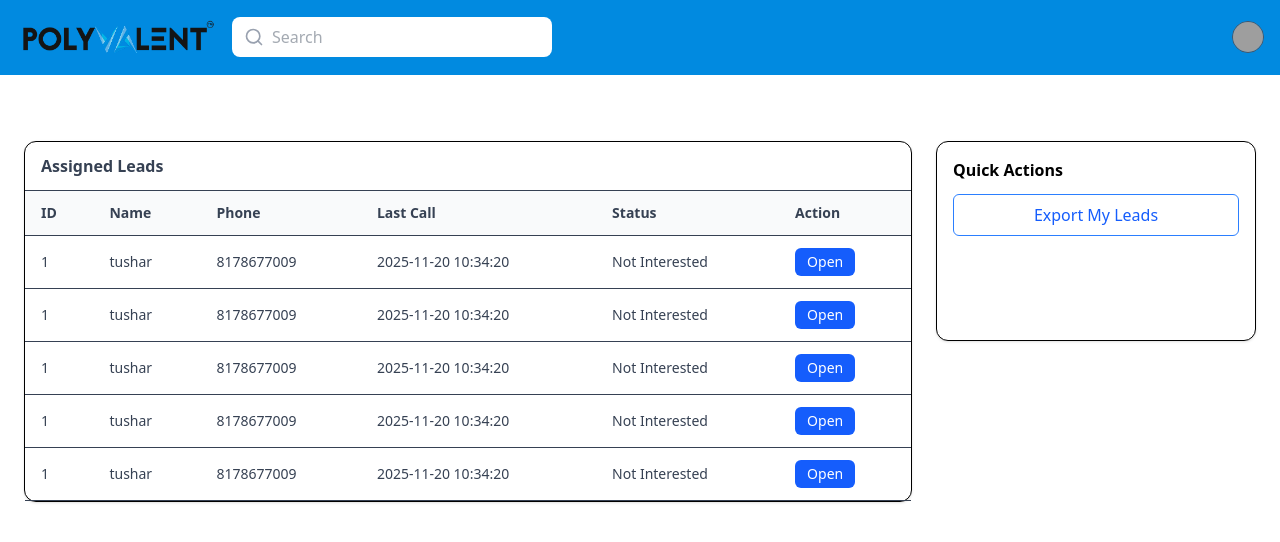
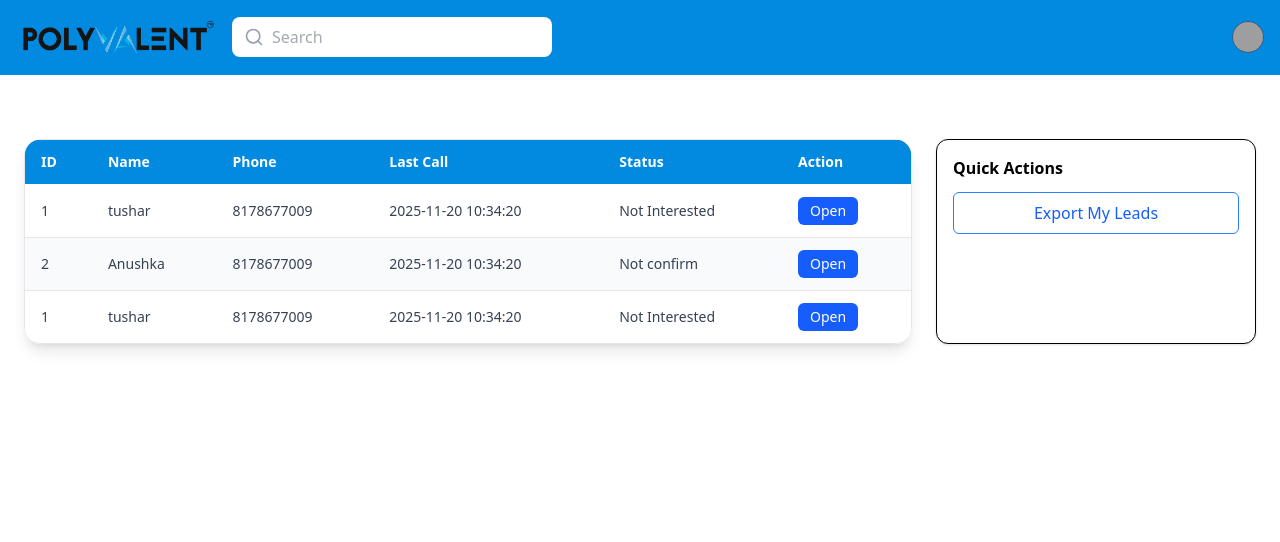
Before and after one commit to TusharKumarpolyvalent/CRM_FRONTEND, a React app: page /agent/dashboard in a window 1280 px wide. Shown: the top 542 px of the page. Built offline with nearby package versions, Linux system fonts and the light colour scheme; grey boxes are pictures that could not be loaded; the HTML template or start-up script is replaced by a standard one.

Commit message:
add capaign

```diff
--- a/package.json
+++ b/package.json
@@ -14,6 +14,7 @@
   "dependencies": {
     "@reduxjs/toolkit": "^2.10.1",
     "@tailwindcss/vite": "^4.1.17",
+    "axios": "^1.13.2",
     "framer-motion": "^12.23.24",
     "lucide-react": "^0.554.0",
     "react": "^19.2.0",
--- /dev/null
+++ b/src/components/AddCampaign.jsx
@@ -0,0 +1,162 @@
+import React, { useState } from "react";
+import { useGlobalContext } from "../context/GlobalContext";
+import axios from "axios";
+
+const AddCampaign = () => {
+  const { setShowAddCampaignModal } = useGlobalContext();
+
+  const [formData, setFormData] = useState({
+    id: "",
+    name: "",
+    client_name: "",
+    meta_date: "",
+    created_date: "",
+    start_date: "",
+    end_date: "",
+  });
+
+  // Convert date → ISO format (YYYY-MM-DDTHH:mm:ss.000Z)
+  const toISODate = (date) => {
+    if (!date) return "";
+    return new Date(date).toISOString();
+  };
+
+  // Handle input updates
+  const handleChange = (e) => {
+    setFormData({
+      ...formData,
+      [e.target.name]: e.target.value,
+    });
+  };
+
+  // Save campaign
+  const handleSave = async () => {
+    try {
+
+      const updatedData = {
+        ...formData,
+        meta_date: toISODate(formData.meta_date),
+        created_date: toISODate(formData.created_date),
+        start_date: toISODate(formData.start_date),
+        end_date: toISODate(formData.end_date),
+      };
+
+      console.log("Final data:", updatedData);
+
+      const res = await axios.post(
+        `${import.meta.env.VITE_API_BASE_URL}/admin/add-campaign`,
+        updatedData,
+        {
+          headers: { "Content-Type": "application/json" },
+        }
+      );
+
+      console.log("Response:", res.data);
+
+      alert("Campaign Added Successfully!");
+      setShowAddCampaignModal(false);
+
+    } catch (error) {
+      console.error("Error:", error);
+      alert("Failed to save campaign: " + (error.response?.data?.message || error.message));
+    }
+  };
+
+  return (
+    <div className="fixed inset-0 bg-black bg-opacity-30 backdrop-blur-sm flex items-center justify-center p-4 z-50">
+      <div className="bg-white w-full max-w-lg rounded-xl shadow-lg p-6 relative">
+        <h2 className="text-xl font-semibold mb-4">Add Campaign</h2>
+
+        <div className="space-y-3">
+          <div>
+            <label className="text-sm font-medium">Campaign ID</label>
+            <input
+              name="id"
+              type="text"
+              className="w-full border p-2 rounded"
+              onChange={handleChange}
+            />
+          </div>
+
+          <div>
+            <label className="text-sm font-medium">Campaign Name</label>
+            <input
+              name="name"
+              type="text"
+              className="w-full border p-2 rounded"
+              onChange={handleChange}
+            />
+          </div>
+
+          <div>
+            <label className="text-sm font-medium">Client Name</label>
+            <input
+              name="client_name"
+              type="text"
+              className="w-full border p-2 rounded"
+              onChange={handleChange}
+            />
+          </div>
+
+          <div>
+            <label className="text-sm font-medium">Meta Date</label>
+            <input
+              name="meta_date"
+              type="date"
+              className="w-full border p-2 rounded"
+              onChange={handleChange}
+            />
+          </div>
+
+          <div>
+            <label className="text-sm font-medium">Created Date</label>
+            <input
+              name="created_date"
+              type="date"
+              className="w-full border p-2 rounded"
+              onChange={handleChange}
+            />
+          </div>
+
+          <div>
+            <label className="text-sm font-medium">Start Date</label>
+            <input
+              name="start_date"
+              type="date"
+              className="w-full border p-2 rounded"
+              onChange={handleChange}
+            />
+          </div>
+
+          <div>
+            <label className="text-sm font-medium">End Date</label>
+            <input
+              name="end_date"
+              type="date"
+              className="w-full border p-2 rounded"
+              onChange={handleChange}
+            />
+          </div>
+        </div>
+
+        <div className="flex justify-end gap-3 mt-6">
+          <button
+            onClick={() => setShowAddCampaignModal(false)}
+            className="px-4 py-2 rounded bg-gray-300 hover:bg-gray-400"
+          >
+            Cancel
+          </button>
+
+          <button
+            onClick={handleSave}
+            className="px-4 py-2 rounded bg-blue-600 text-white hover:bg-blue-700"
+          >
+            Save
+          </button>
+        </div>
+      </div>
+    </div>
+  );
+};
+
+export default AddCampaign;
--- /dev/null
+++ b/src/context/GlobalContext.jsx
@@ -0,0 +1,16 @@
+import { createContext, useContext, useState } from "react";
+
+export const GlobalContext = createContext();
+export const useGlobalContext = () => useContext(GlobalContext);
+
+export const GlobalContextProvide = ({children})=>{
+   const[showAddCampaignModal,setShowAddCampaignModal]=useState(false);
+    return <GlobalContext.Provider  value={
+      {
+        showAddCampaignModal,
+        setShowAddCampaignModal
+      }
+    }>
+        {children}
+    </GlobalContext.Provider>
+}
--- a/src/main.jsx
+++ b/src/main.jsx
@@ -4,13 +4,16 @@ import './index.css';
 import App from './App.jsx';
 import { BrowserRouter } from 'react-router-dom';
 import { Provider } from 'react-redux';
-import appStore from './redux/AppStore.js';
+import appStore from './redux/AppStore.js'
+import {  GlobalContextProvide } from './context/GlobalContext.jsx';
 createRoot(document.getElementById('root')).render(
   <StrictMode>
+<GlobalContextProvide>
     <Provider store={appStore}>
       <BrowserRouter>
         <App />
       </BrowserRouter>
     </Provider>
+  </GlobalContextProvide>
   </StrictMode>
 );
--- a/src/pages/AdminDashboard.jsx
+++ b/src/pages/AdminDashboard.jsx
@@ -1,12 +1,16 @@
 import Card from '../components/Card';
-import { lazy } from 'react';
+import { lazy  } from 'react';
 import { useSelector } from 'react-redux';
+import { useGlobalContext } from '../context/GlobalContext';
+import AddCampaign from '../components/AddCampaign';
 
 const Loader = lazy(() => import('../components/Loader'));
 const CampaignCard = lazy(() => import('../components/CampaignCard'));
 
 const AdminDashboard = () => {
   const campaigns = useSelector((state) => state.campaigns);
+  const { showAddCampaignModal  } = useGlobalContext();
+
   return (
     <div className="p-6">
       <div>
@@ -16,7 +20,8 @@ const AdminDashboard = () => {
           loaderStatus={campaigns.loader}
         />
       </div>
-      {campaigns.loader ? (
+<div>
+        {campaigns.loader ? (
         <Loader screen="Campaigns" />
       ) : (
         <div className="grid grid-cols-1 sm:grid-cols-2 md:grid-cols-3 lg:grid-cols-4 gap-6 mt-6">
@@ -27,6 +32,10 @@ const AdminDashboard = () => {
           ))}
         </div>
       )}
+</div>
+<div>
+  {showAddCampaignModal && <AddCampaign />}
+</div>
     </div>
   );
 };
--- a/src/pages/AgentDashboard.jsx
+++ b/src/pages/AgentDashboard.jsx
@@ -1,6 +1,8 @@
-import React from 'react'
+import React, { useState } from "react";
 
 const AgentDashboard = () => {
+  const [selectedLead, setSelectedLead] = useState(null); // Modal ke liye state
+
   const leads = [
     {
       id: 1,
@@ -8,6 +10,25 @@ const AgentDashboard = () => {
       phone: "8178677009",
       lastCall: "2025-11-20 10:34:20",
       status: "Not Interested",
+      email: "tusharboken77@gmail.com",
+      city: "GURUGRAM",
+      product: "milk",
+      assignedTo: "test",
+      followupAt: "2026-01-09 15:04:00",
+      docStatus: "pending",
+    },
+    {
+      id: 2,
+      name: "Anushka",
+      phone: "8178677009",
+      lastCall: "2025-11-20 10:34:20",
+      status: "Not confirm",
+      email: "tusharboken77@gmail.com",
+      city: "GURUGRAM",
+      product: "milk",
+      assignedTo: "test",
+      followupAt: "2026-01-09 15:04:00",
+      docStatus: "pending",
     },
     {
       id: 1,
@@ -15,64 +36,52 @@ const AgentDashboard = () => {
       phone: "8178677009",
       lastCall: "2025-11-20 10:34:20",
       status: "Not Interested",
+      email: "tusharboken77@gmail.com",
+      city: "GURUGRAM",
+      product: "milk",
+      assignedTo: "test",
+      followupAt: "2026-01-09 15:04:00",
+      docStatus: "pending",
     },
-    {
-      id: 1,
-      name: "tushar",
-      phone: "8178677009",
-      lastCall: "2025-11-20 10:34:20",
-      status: "Not Interested",
-    },
-    {
-      id: 1,
-      name: "tushar",
-      phone: "8178677009",
-      lastCall: "2025-11-20 10:34:20",
-      status: "Not Interested",
-    },
-    {
-      id: 1,
-      name: "tushar",
-      phone: "8178677009",
-      lastCall: "2025-11-20 10:34:20",
-      status: "Not Interested",
-    }
   ];
 
   return (
     <>
-      <div className="p-6 flex gap-6 mt-10.5 ">
+      <div className="p-6 flex gap-6 mt-10">
 
         {/* Assigned Leads Card */}
-        <div className="flex-1 border rounded-xl shadow-sm bg-white mb-5">
-          <div className="border-b px-4 py-3 font-semibold text-gray-700">
+        <div className="flex-1  overflow-x-auto rounded-2xl shadow-lg border border-gray-200">
+          {/* <div className="border-0 px-3 py-3 rounded-l  font-semibold bg-[#018ae0] text-gray-700">
             Assigned Leads
-          </div>
+          </div> */}
 
-          <div className="overflow-x-auto">
+          <div className="overflow-x-auto ">
             <table className="min-w-full text-sm text-gray-700">
-              <thead>
-                <tr className="border-b bg-gray-50">
-                  <th className="px-4 py-3 text-left font-semibold">ID</th>
-                  <th className="px-4 py-3 text-left font-semibold">Name</th>
-                  <th className="px-4 py-3 text-left font-semibold">Phone</th>
-                  <th className="px-4 py-3 text-left font-semibold">Last Call</th>
-                  <th className="px-4 py-3 text-left font-semibold">Status</th>
-                  <th className="px-4 py-3 text-left font-semibold">Action</th>
+              <thead className="bg-gradient-to-r from-[#018ae0] to-[#005bb5] text-white sticky top-0">
+                <tr className="border-b bg-[#018ae0]">
+                  <th className="px-4 py-3 text-left">ID</th>
+                  <th className="px-4 py-3 text-left">Name</th>
+                  <th className="px-4 py-3 text-left">Phone</th>
+                  <th className="px-4 py-3 text-left">Last Call</th>
+                  <th className="px-4 py-3 text-left">Status</th>
+                  <th className="px-4 py-3 text-left">Action</th>
                 </tr>
               </thead>
 
-              <tbody>
+              <tbody className="divide-y divide-gray-200">
                 {leads.map((lead, index) => (
-                  <tr key={index} className="border-b">
+                  <tr key={index} className="hover:bg-blue-50 transition-colors odd:bg-white even:bg-gray-50">
                     <td className="px-4 py-3">{lead.id}</td>
                     <td className="px-4 py-3">{lead.name}</td>
                     <td className="px-4 py-3">{lead.phone}</td>
-                    <td className="px-4 py-3 whitespace-nowrap">{lead.lastCall}</td>
+                    <td className="px-4 py-3">{lead.lastCall}</td>
                     <td className="px-4 py-3">{lead.status}</td>
 
                     <td className="px-4 py-3">
-                      <button className="px-3 py-1 bg-blue-600 text-white rounded-md hover:bg-blue-700">
+                      <button
+                        onClick={() => setSelectedLead(lead)}
+                        className="px-3 py-1 bg-blue-600 text-white rounded-md hover:bg-blue-700"
+                      >
                         Open
                       </button>
                     </td>
@@ -84,16 +93,108 @@ const AgentDashboard = () => {
           </div>
         </div>
 
-        {/* Right Side Card */}
-        <div className="w-80  h-50 border rounded-xl shadow-sm bg-white p-4">
+        {/* Right Card */}
+        <div className="w-80 border rounded-xl shadow-sm bg-white p-4">
           <div className="font-semibold mb-3">Quick Actions</div>
 
           <button className="w-full border border-blue-500 text-blue-600 py-2 rounded-md hover:bg-blue-50">
             Export My Leads
           </button>
         </div>
+      </div>
 
-      </div>
+
+      {/* ================= MODAL SECTION ================= */}
+      {selectedLead && (
+     <div className="fixed inset-0
+                  bg-opacity-20
+                  backdrop-blur-sm
+                  flex justify-center items-center p-5
+                  z-[100]">
+
+    {/* Modal container — NO BLUR HERE */}
+    <div className="bg-white w-full max-w-4xl rounded-lg shadow-xl
+                    p-6 overflow-y-auto max-h-[90vh]
+                    backdrop-blur-0">
+
+            {/* Header */}
+            <div className="flex justify-between items-center border-b pb-3 mb-4">
+              <h2 className="text-xl font-semibold">
+                Lead #{selectedLead.id} - {selectedLead.name}
+              </h2>
+              <button
+                onClick={() => setSelectedLead(null)}
+                className="px-3 py-1 bg-red-500 text-white rounded hover:bg-red-600"
+              >
+                Close
+              </button>
+            </div>
+
+            {/* Lead Details */}
+            <div className="grid grid-cols-2 gap-4 text-sm mb-4">
+              <p><strong>Phone:</strong> {selectedLead.phone}</p>
+              <p><strong>Status:</strong> {selectedLead.status}</p>
+              <p><strong>Email:</strong> {selectedLead.email}</p>
+              <p><strong>Attempts:</strong> 4</p>
+              <p><strong>City:</strong> {selectedLead.city}</p>
+              <p><strong>Last Call:</strong> {selectedLead.lastCall}</p>
+              <p><strong>Product:</strong> {selectedLead.product}</p>
+              <p><strong>Follow-up At:</strong> {selectedLead.followupAt}</p>
+              <p><strong>Assigned To:</strong> {selectedLead.assignedTo}</p>
+              <p><strong>Doc Status:</strong> {selectedLead.docStatus}</p>
+            </div>
+
+            {/* Update Lead */}
+            <div className="border rounded-lg p-4 mb-5">
+              <h3 className="font-semibold mb-3">Update Lead</h3>
+
+              <label className="block mb-1">Status</label>
+              <select className="w-full border rounded px-3 py-2 mb-3">
+                <option>Number Busy</option>
+                <option>Not Interested</option>
+                <option>Call Back</option>
+                <option>Converted</option>
+              </select>
+
+              <label className="block mb-1">Remarks</label>
+              <textarea
+                className="w-full border rounded px-3 py-2 mb-3"
+                rows="3"
+              ></textarea>
+
+              <label className="block mb-1">Follow-up Date/Time</label>
+              <input
+                type="datetime-local"
+                className="w-full border rounded px-3 py-2 mb-3"
+              />
+
+              <label className="block mb-1">Upload Document</label>
+              <input
+                type="file"
+                className="w-full border rounded px-3 py-2 mb-4"
+              />
+
+              <button className="w-full bg-blue-600 text-white py-2 rounded hover:bg-blue-700">
+                Save
+              </button>
+            </div>
+
+            {/* Activity Log */}
+            <div className="border rounded-lg p-4">
+              <h3 className="font-semibold mb-3">Activity Log</h3>
+
+              <div className="text-sm text-gray-600 space-y-1">
+                <p>2025-11-20 15:04:20 — Status changed to Not Interested</p>
+                <p>2025-11-20 15:03:52 — Status changed to Call Cut</p>
+                <p>2025-11-20 15:03:28 — Status changed to Call Cut</p>
+                <p>2025-11-20 15:02:56 — Status changed to Number Busy</p>
+              </div>
+            </div>
+
+          </div>
+        </div>
+      )}
+
     </>
   );
 };
```
Also changed, not shown: src/components/NavBar.jsx (+6 -2 lines), 2 other files (tests, documents, lock files or other folders).
